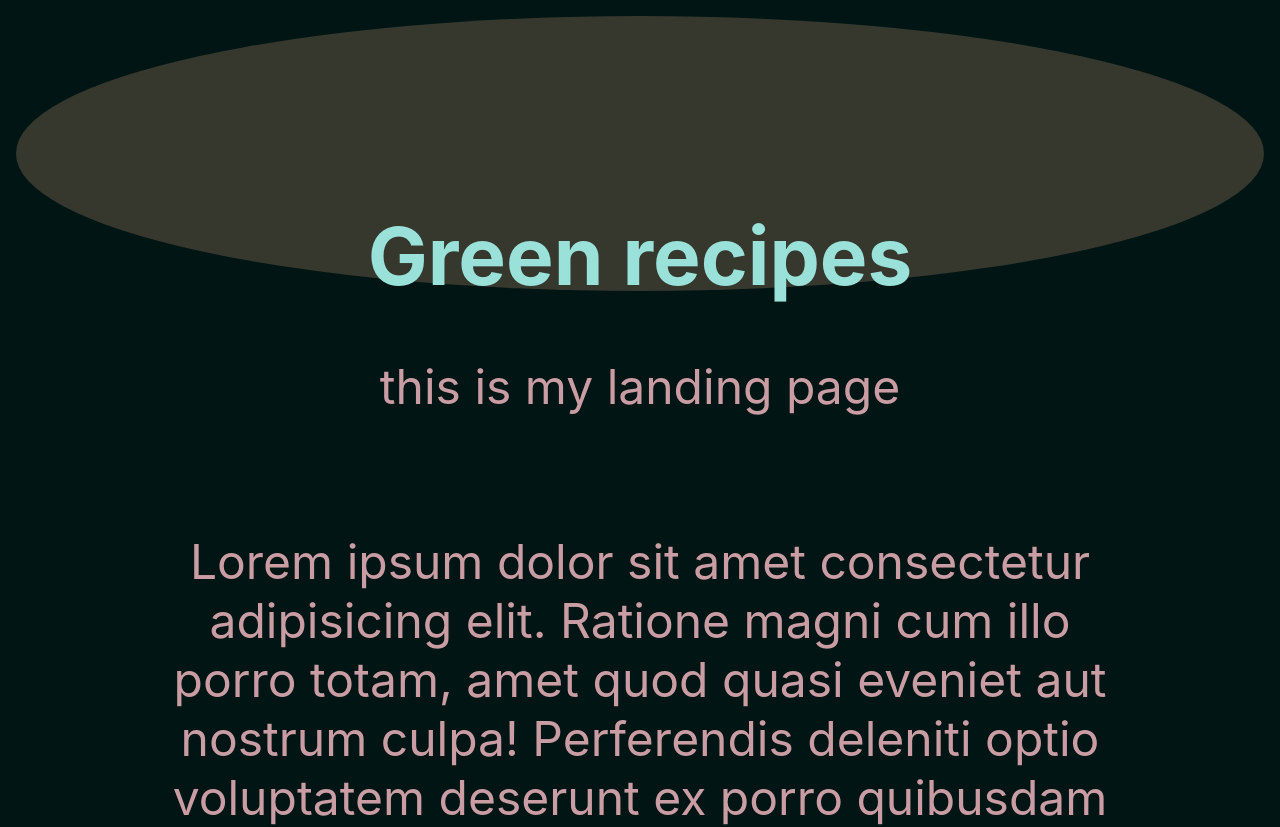
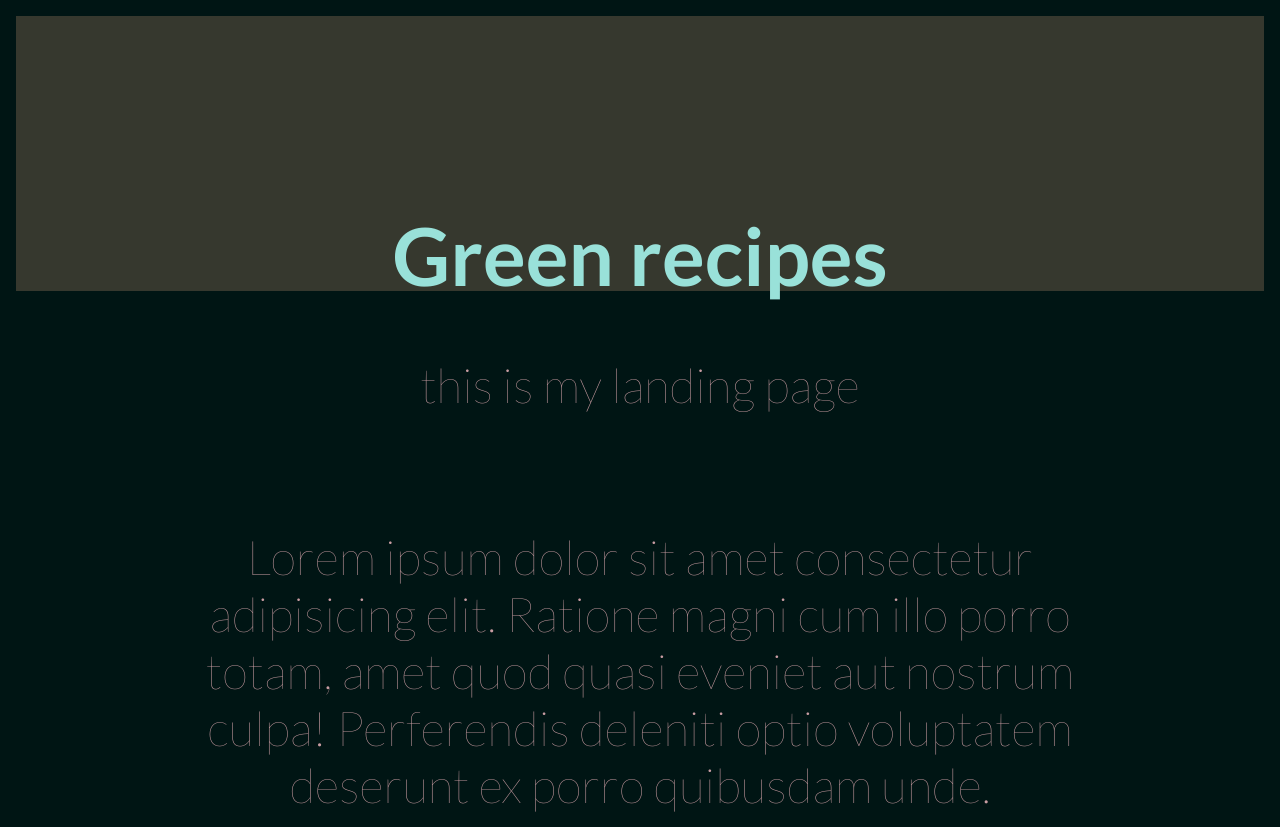
Before and after one commit to lhern026/green-recipes, a React (Create React App) app: page /recipes in a window 1280 px wide. Shown: the top 827 px of the page. Built offline with nearby package versions, Linux system fonts and the light colour scheme.

Commit message:
fix create and read functionality

```diff
--- a/public/index.html
+++ b/public/index.html
@@ -9,6 +9,8 @@
       name="description"
       content="Web site created using create-react-app"
     />
+     <link rel="preconnect" href="https://fonts.gstatic.com">
+    <link href="https://fonts.googleapis.com/css2?family=Lato:wght@100;700;900&display=swap" rel="stylesheet">
     <link rel="apple-touch-icon" href="%PUBLIC_URL%/logo192.png" />
     <!--
       manifest.json provides metadata used when your web app is installed on a
--- a/routes/api/recipes.js
+++ b/routes/api/recipes.js
@@ -2,6 +2,8 @@ const express = require('express');
 const router = express.Router();
 const recipesCtrl = require('../../controllers/api/recipes');
 
+router.get('/', recipesCtrl.getAll);
 router.post('/', recipesCtrl.create);
 
+
 module.exports = router;
--- a/server.js
+++ b/server.js
@@ -2,6 +2,7 @@ const express = require('express');
 const path = require('path');
 const favicon = require('serve-favicon');
 const logger = require('morgan');
+const ensureLoggedIn = require('./config/ensureLoggedIn');
 
 require('dotenv').config();
 require('./config/database');
@@ -20,7 +21,9 @@ app.use(require('./config/checkToken'));
 
 // Put API routes here, before the "catch all" route
 app.use('/api/users', require('./routes/api/users'));
+//protected routes
 app.use('/api/recipes', require('./routes/api/recipes'));
+
 
 // The following "catch all" route (note the *) is necessary
 // to return the index.html on all non-AJAX requests
--- a/src/components/RecipeForm/RecipeForm.jsx
+++ b/src/components/RecipeForm/RecipeForm.jsx
@@ -9,6 +9,7 @@ export default function RecipeForm({handleAddRecipe}){
         ingredients: '',
         instructions:'',
         duration:''
+        //
     })
     function handleChange(evt){
         setInput({ ...input, [evt.target.name]: evt.target.value });
--- a/src/index.css
+++ b/src/index.css
@@ -1,15 +1,12 @@
 body {
   margin: 0;
-  font-family: -apple-system, BlinkMacSystemFont, "Segoe UI", "Roboto", "Oxygen",
-    "Ubuntu", "Cantarell", "Fira Sans", "Droid Sans", "Helvetica Neue",
-    sans-serif;
+  font-family: 'Lato', sans-serif;
   -webkit-font-smoothing: antialiased;
   -moz-osx-font-smoothing: grayscale;
 }
 
 code {
-  font-family: source-code-pro, Menlo, Monaco, Consolas, "Courier New",
-    monospace;
+  font-family: 'Lato', sans-serif;
 }
 
 /* CSS Custom Properties */
@@ -36,9 +33,7 @@ a {
 
 body {
   margin: 0;
-  font-family: -apple-system, BlinkMacSystemFont, "Segoe UI", "Roboto", "Oxygen",
-    "Ubuntu", "Cantarell", "Fira Sans", "Droid Sans", "Helvetica Neue",
-    sans-serif;
+  font-family: 'Lato', sans-serif;
   -webkit-font-smoothing: antialiased;
   -moz-osx-font-smoothing: grayscale;
   background-color: #001514;
@@ -116,7 +111,10 @@ form {
   gap: 1.25vmin;
   color: var(--text-light);
   position: relative;
-  width: 70%;
+
+}
+.form-container{
+
 }
 
 label {
--- a/src/pages/LandingPage/LandingPage.css
+++ b/src/pages/LandingPage/LandingPage.css
@@ -6,8 +6,6 @@ p {
   background-color: #36382e;
   height: 0vh;
   padding: 11%;
-
-  border-radius: 99%;
 }
 h1 {
   font-size: 5rem;
--- a/src/pages/RecipePage/RecipePage.jsx
+++ b/src/pages/RecipePage/RecipePage.jsx
@@ -1,12 +1,16 @@
-import { useState } from 'react';
+import { useEffect } from 'react';
 import * as userService from '../../utilities/users-service';
+import * as recipesAPI from '../../utilities/recipes-api';
 
 export default function RecipePage({recipes,setRecipes}) {
+  useEffect(function(){
+    async function getRecipes(){
+      const recipes = await recipesAPI.getAll();
+      setRecipes(recipes);
+    }
+    getRecipes();
+  },[]);
 
-  async function handleAddRecipe(){
-
-
-  }
 
   return (
     <>
--- a/src/utilities/recipes-api.js
+++ b/src/utilities/recipes-api.js
@@ -1,4 +1,9 @@
+import sendRequest from './send-request';
 const BASE_URL = '/api/recipes';
+
+export function getAll(){
+  return sendRequest(BASE_URL);
+}
 
 export async function sendRecipe(formData) {
   // Fetch uses an options object as a second arg to make requests
--- a/src/utilities/recipes-service.js
+++ b/src/utilities/recipes-service.js
@@ -1,6 +1,6 @@
 import * as recipesAPI from './recipes-api';
 
-export async function sendRecipe(formData) {
+export async function sendRecipe( formData) {
     try {
 
       const recipe = await recipesAPI.sendRecipe(formData);
```
Also changed, not shown: controllers/api/recipes.js (+10 -1 lines).
